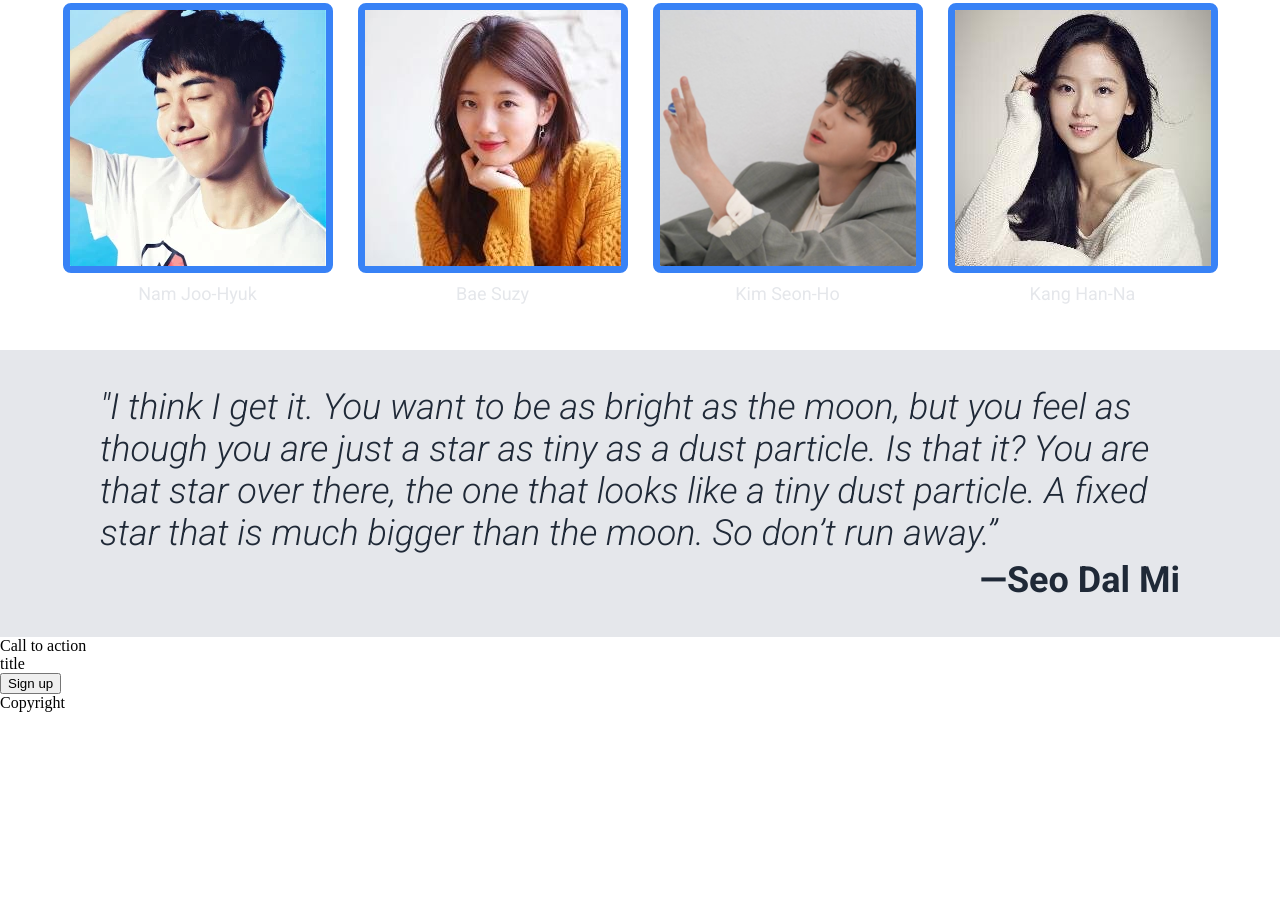
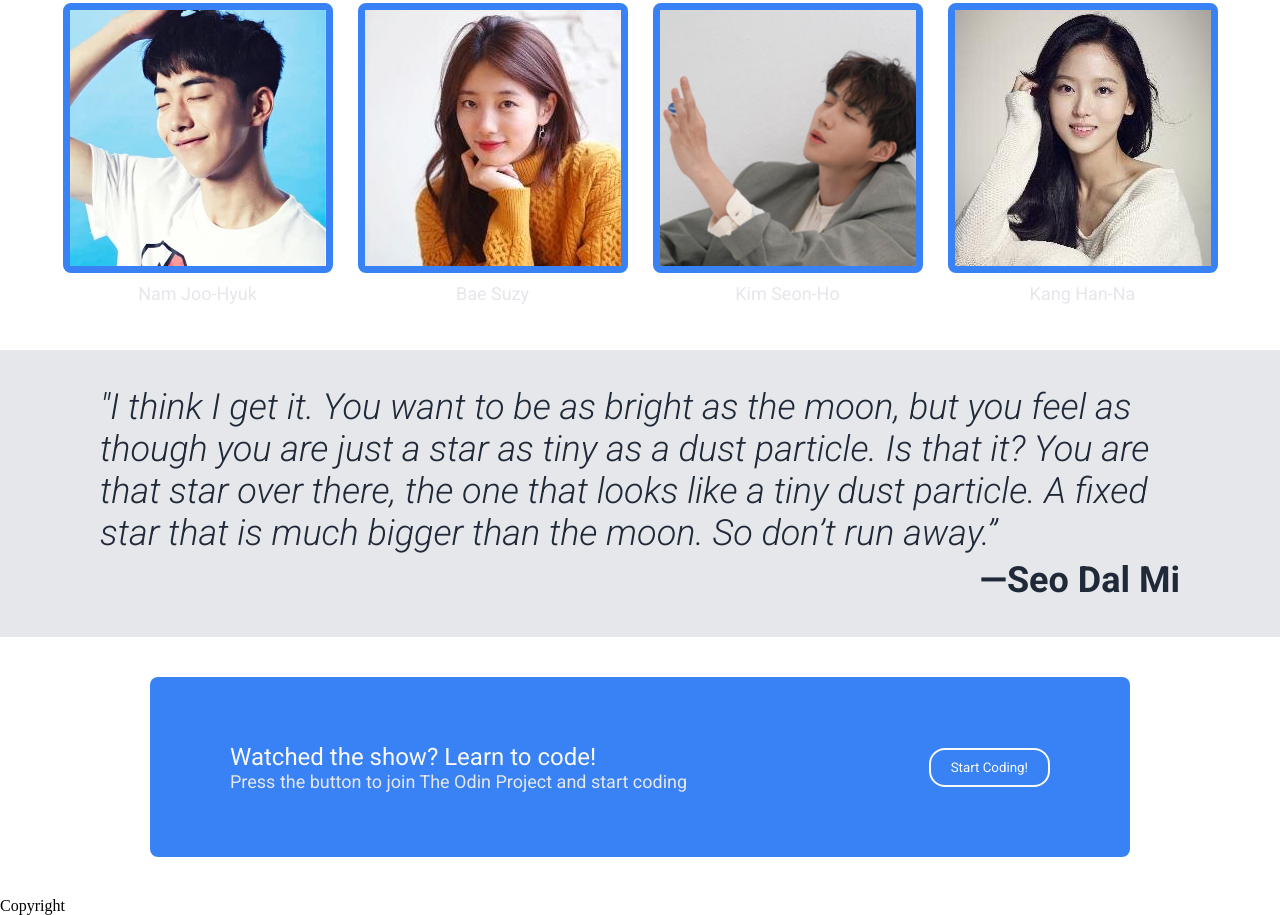
Before and after one commit to Ji-One1/Landing-Page, a plain HTML site: page index.html in a window 1280 px wide. Shown: the part 380-1295 px from the top of the page. Before the commit the page ends 1092 px from the top, so only its background shows below. Drawn offline with Linux system fonts and the light colour scheme.

Commit message:
Create start coding section

```diff
--- a/index.html
+++ b/index.html
@@ -47,11 +47,12 @@
             </div>
         </div>
         <div class="third">
-            Call to action
-            <div class="third-content">title
-                <div class="text ladida">
+            <div class="third-container">
+                <div class="third-content"> Watched the show? Learn to code!
+                    <div class="third-text"> Press the button to join The Odin Project and start coding </div>
+                </div>
+                <button class="third-button">Start Coding!</button>
             </div>
-            <button class="third-button">Sign up</button>
         </div>
         <div  class="footer">
             <div> Copyright</div>
--- a/style.css
+++ b/style.css
@@ -11,7 +11,7 @@ body{
  padding: 8px 100px
 
 }
-a, a:visited, .title-text, .box-container{
+a, a:visited, .title-text, .box-container, .third-text{
     text-decoration: none;
     color: #E5E7EB;
     font-family:'Roboto', sans-serif;
@@ -25,7 +25,10 @@ ul{
 }
 
 .logo{
-    flex: flex auto;
+    flex: auto
+}
+.logo, .third-content{
+
     color: #F9FAF8;
     font-size: 24px;
     font-family: 'Roboto', sans-serif;
@@ -123,3 +126,42 @@ ul{
     display: flex;
     flex-direction: column;
 }
+.third{
+    display: flex;
+    justify-content: center;
+    align-items: center;
+    padding: 40px 150px;
+}
+.third-container{
+    background-color: #3882F6;
+    width: 900px;
+    height: 180px;
+    border-radius: 8px;
+    display: flex;
+    justify-content: center;
+    padding:0 80px;
+    gap: 20px;
+
+}
+
+.third-content{
+    display: flex;
+    flex-direction: column;
+    align-items: flex-start;
+    justify-content: center;
+    flex: 1;
+
+
+}
+.third-button{
+    align-self: center;
+    background-color: #3882F6;
+    font-family:'Roboto', sans-serif;
+    color: #F9FAF8;
+    padding: 10px 20px;
+    text-align: center;
+    border-radius: 16px;
+    border-color: #F9FAF8;
+    border-style: solid;
+
+}
```
